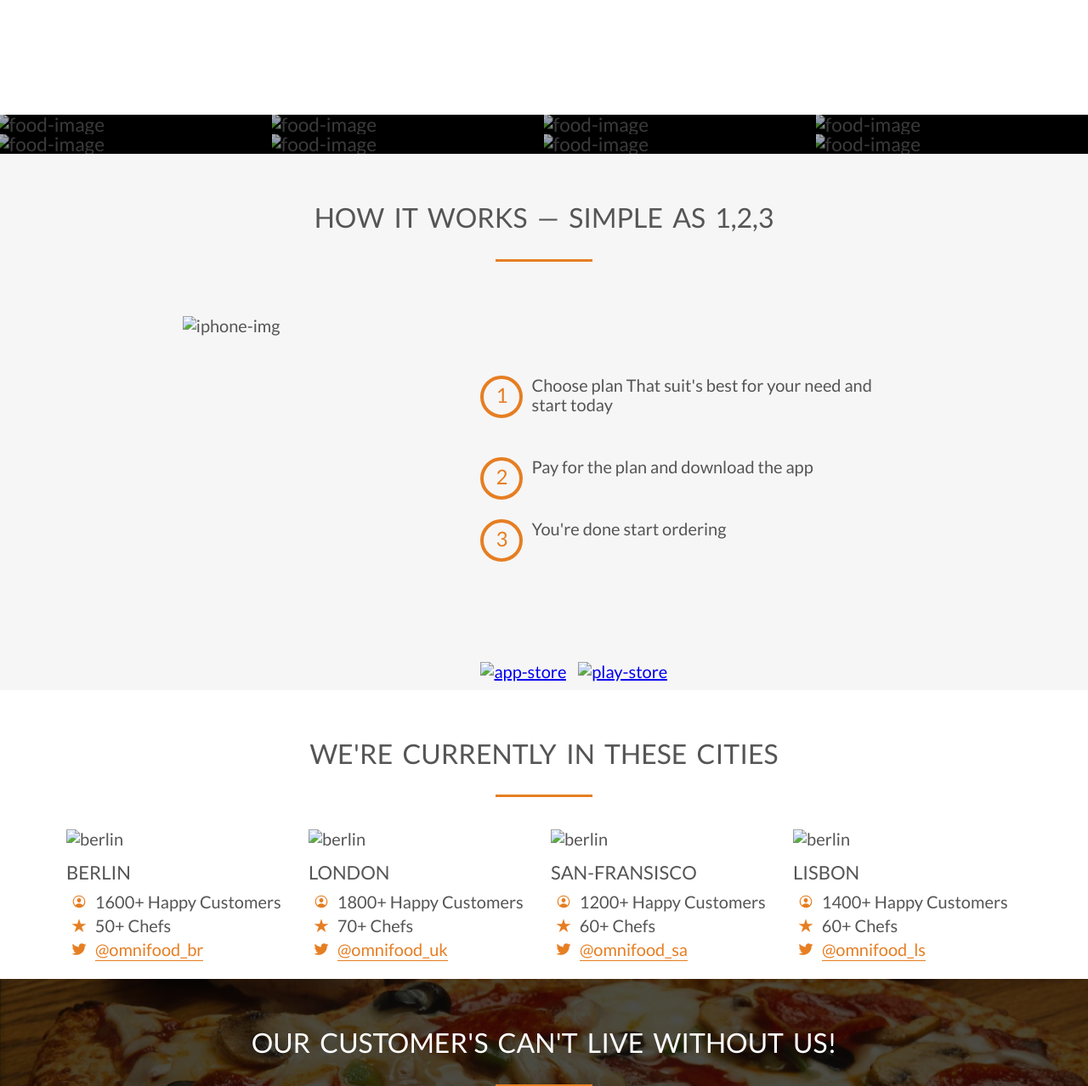
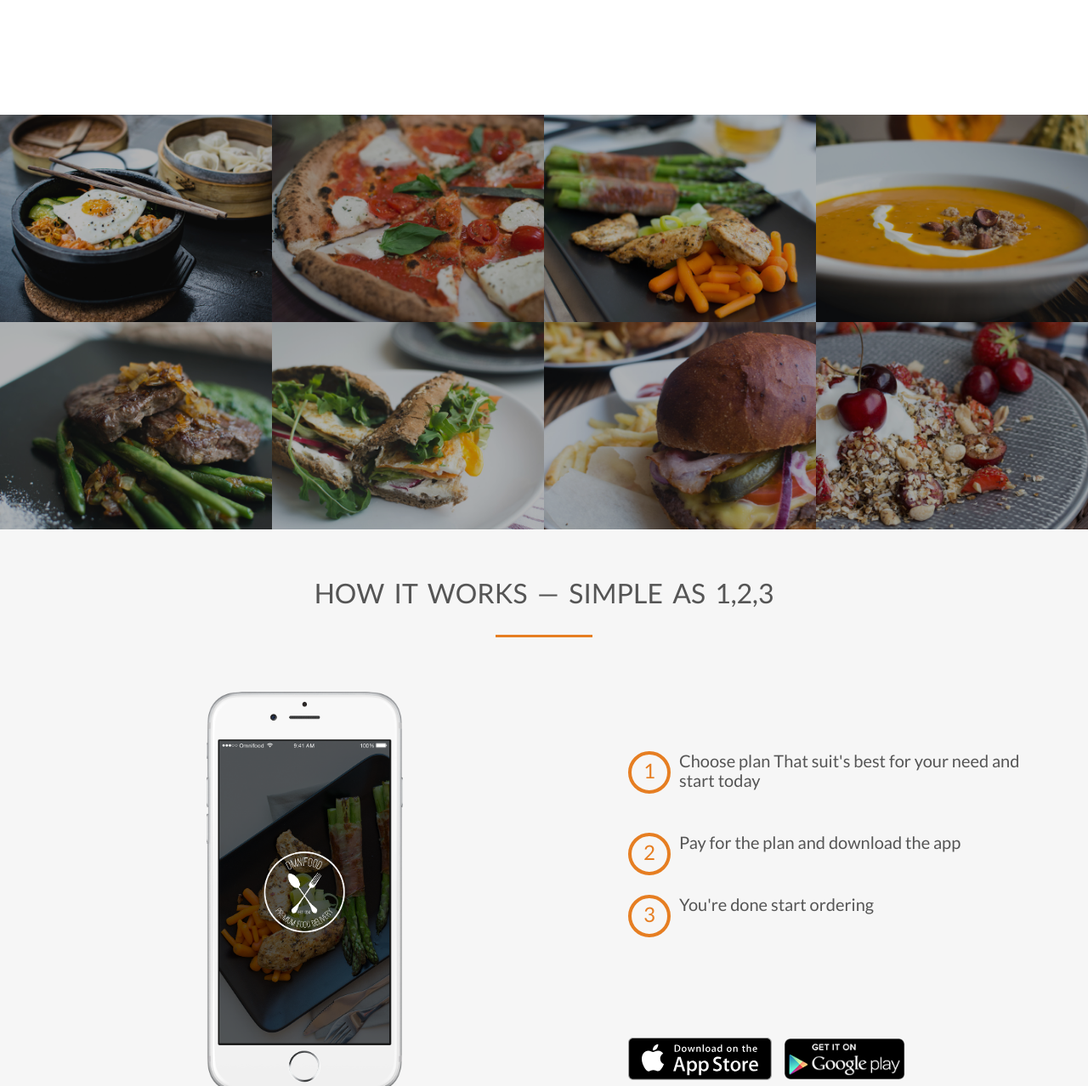
Before and after one commit to Owez07/omni-foods, a plain HTML site: page index.html in a window 1280 px wide. Shown: the part 1522-2800 px from the top of the page at 85% size. Drawn offline with nearby package versions, Linux system fonts and the light colour scheme; files that its build step writes are made by us from their sources; files whose address does not match are found by name.

Commit message:
Update index.html

```diff
--- a/index.html
+++ b/index.html
@@ -5,7 +5,6 @@
     <meta charset="UTF-8">
     <meta name="viewport" content="width=device-width, initial-scale=1.0">
     <link rel="stylesheet" href="resources/css/style.css">
-    <link rel="stylesheet" href="vendors/css/grid.css">
     <link rel="stylesheet" href="vendors/css/normalize.css">
     <link rel="stylesheet" href="vendors/css/queries.css">
     <link rel="preconnect" href="https://fonts.googleapis.com">
@@ -21,7 +20,7 @@
 <body>
     <header>
         <div class="row">
-            <img src="resources/css/img/logo1.png" alt="logo" class="logo">
+            <img src="logo1.png" alt="logo" class="logo">
             <div class="main-nav">
 
                 <ul>
@@ -89,22 +88,22 @@
         <ul class="meals-showcase clearfix">
             <li>
                 <figure class="meal-photo">
-                    <img src="resources/img /1.jpg" alt="food-image">
+                    <img src="1.jpg" alt="food-image">
                 </figure>
             </li>
             <li>
                 <figure class="meal-photo">
-                    <img src="resources/img /2.jpg" alt="food-image">
+                    <img src="2.jpg" alt="food-image">
                 </figure>
             </li>
             <li>
                 <figure class="meal-photo">
-                    <img src="resources/img /3.jpg" alt="food-image">
+                    <img src="3.jpg" alt="food-image">
                 </figure>
             </li>
             <li>
                 <figure class="meal-photo">
-                    <img src="resources/img /4.jpg" alt="food-image">
+                    <img src="4.jpg" alt="food-image">
                 </figure>
             </li>
         </ul>
@@ -114,22 +113,22 @@
         <ul class="meals-showcase clearfix">
             <li>
                 <figure class="meal-photo">
-                    <img src="resources/img /5.jpg" alt="food-image">
+                    <img src="5.jpg" alt="food-image">
                 </figure>
             </li>
             <li>
                 <figure class="meal-photo">
-                    <img src="resources/img /6.jpg" alt="food-image">
+                    <img src="6.jpg" alt="food-image">
                 </figure>
             </li>
             <li>
                 <figure class="meal-photo">
-                    <img src="resources/img /7.jpg" alt="food-image">
+                    <img src="7.jpg" alt="food-image">
                 </figure>
             </li>
             <li>
                 <figure class="meal-photo">
-                    <img src="resources/img /8.jpg" alt="food-image">
+                    <img src="8.jpg" alt="food-image">
                 </figure>
             </li>
         </ul>
@@ -144,7 +143,7 @@
         <div class="row  flex_50">
 
             <div class=" col steps-box">
-                <img src="resources/img /app-iPhone.png" alt="iphone-img" class="iphone-img" data-aos="slide-left" data-aos-duration="1000">
+                <img src="app-iPhone.png" alt="iphone-img" class="iphone-img" data-aos="slide-left" data-aos-duration="1000">
             </div>
 
             <div class="col  steps-box">
@@ -163,8 +162,8 @@
                 </div>
                 <div class="bbuttons">
 
-                    <a href="#" class="btn-app"><img src="resources/img /download-app.svg" alt="app-store"></a>
-                    <a href="#" class="btn-app"><img src="resources/img /download-app-android.png" alt="play-store"></a>
+                    <a href="#" class="btn-app"><img src="download-app.svg" alt="app-store"></a>
+                    <a href="#" class="btn-app"><img src="download-app-android.png" alt="play-store"></a>
                 </div>
             </div>
 
@@ -184,7 +183,7 @@
         <div class="row city_flex">
 
             <div class="city box col">
-                <img src="resources/img /berlin.jpg" alt="berlin">
+                <img src="berlin.jpg" alt="berlin">
                 <h3>Berlin</h3>
 
                 <div class="city-features">
@@ -202,7 +201,7 @@
             </div>
 
             <div class="city box col">
-                <img src="resources/img /london.jpg" alt="berlin">
+                <img src="london.jpg" alt="berlin">
                 <h3>London</h3>
 
                 <div class="city-features">
@@ -220,7 +219,7 @@
             </div>
 
             <div class="city box col">
-                <img src="resources/img /san-francisco.jpg" alt="berlin">
+                <img src="san-francisco.jpg" alt="berlin">
                 <h3>San-Fransisco</h3>
 
                 <div class="city-features">
@@ -238,7 +237,7 @@
             </div>
 
             <div class="city box col">
-                <img src="resources/img /lisbon-3.jpg" alt="berlin">
+                <img src="lisbon-3.jpg" alt="berlin">
                 <h3>Lisbon</h3>
 
                 <div class="city-features">
@@ -270,7 +269,7 @@
                     couldn't live without my daily meals!
                 </blockquote>
                 <cite>
-                    <img src="resources/img /customer-1.jpg" alt="customer1">Alberto Duncan
+                    <img src="customer-1.jpg" alt="customer1">Alberto Duncan
                 </cite>
             </div>
             <div class="">
@@ -280,7 +279,7 @@
                     but no one comes even close to Omifood. Me and my family are so in love!
                 </blockquote>
                 <cite>
-                    <img src="resources/img /customer-2.jpg" alt="customer2"> Joana Silva
+                    <img src="customer-2.jpg" alt="customer2"> Joana Silva
                 </cite>
             </div>
             <div class="">
@@ -290,7 +289,7 @@
                     Best food delivery service in the Bay Area. Keep up the great work!
                 </blockquote>
                 <cite>
-                    <img src="resources/img /customer-3.jpg" alt="customer3">Milton Chapman
+                    <img src="customer-3.jpg" alt="customer3">Milton Chapman
                 </cite>
             </div>
         </div>
```
